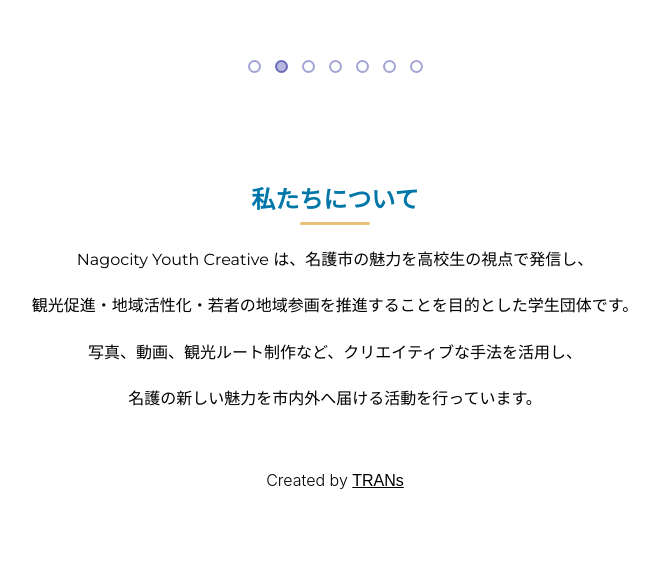
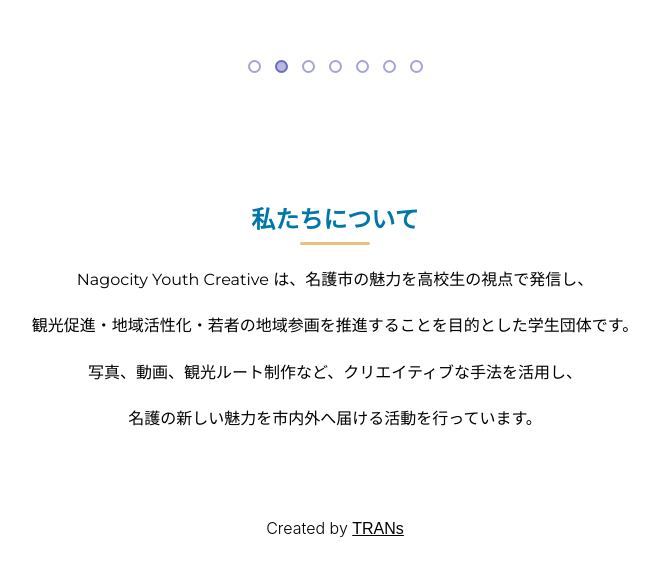
Before and after one commit to Dev-TRANs/nagoyc.stki.org, a SvelteKit app: page / in a window 1280 px wide. Shown: the part 802-1378 px from the top of the page, without its empty margins (305-964 px from the left). Built offline with nearby package versions, Linux system fonts and the light colour scheme; a web font is replaced by a local one.

Commit message:
フッターとスクロール

```diff
--- a/src/app.css
+++ b/src/app.css
@@ -3,7 +3,6 @@
   --color-accent: #E8C27A;
   --color-aux: #6D8B5D;
 
-  --size-footer: 100px; /* 奇跡的にInstagramのアイコン+クリアスペースと同じサイズ */
   --size-main-margin-lr: 30px;
 }
 
--- a/src/app.html
+++ b/src/app.html
@@ -13,6 +13,6 @@
     <link href="https://fonts.googleapis.com/css2?family=Allerta+Stencil&display=swap" rel="stylesheet">
   </head>
   <body data-sveltekit-preload-data="hover">
-    <div style="display: contents">%sveltekit.body%</div>
+    <div style="display: contents; min-height: 100lvh; display: flex; flex-direction: column;">%sveltekit.body%</div>
   </body>
 </html>
--- a/src/routes/(main)/+layout.svelte
+++ b/src/routes/(main)/+layout.svelte
@@ -5,7 +5,6 @@
 <style>
 main {
   margin: 100px var(--size-main-margin-lr);
-  min-height: calc(100vh - 100px - var(--size-footer));
   text-align: center;
 }
 </style>
--- a/src/routes/+layout.svelte
+++ b/src/routes/+layout.svelte
@@ -211,6 +211,10 @@
   }
 }
 
+.pad {
+  flex-grow: 1;
+}
+
 /* =============================
    FOOTER BASE
 ============================= */
@@ -279,6 +283,7 @@
 </header>
 
 {@render children()}
+<div class='pad'></div>
 
 <footer>
   <div class="footer-inner">
```
